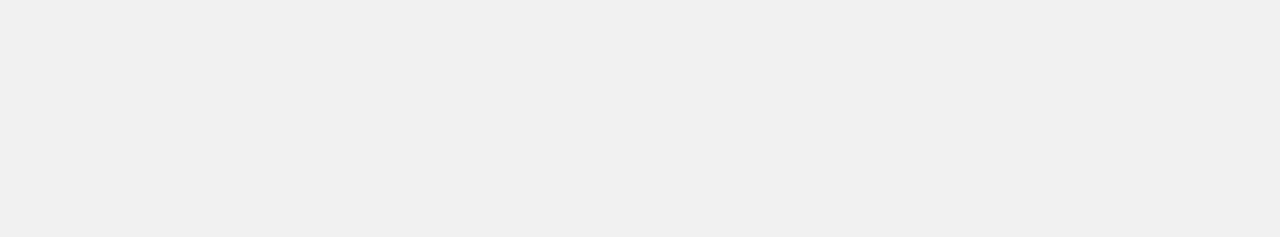
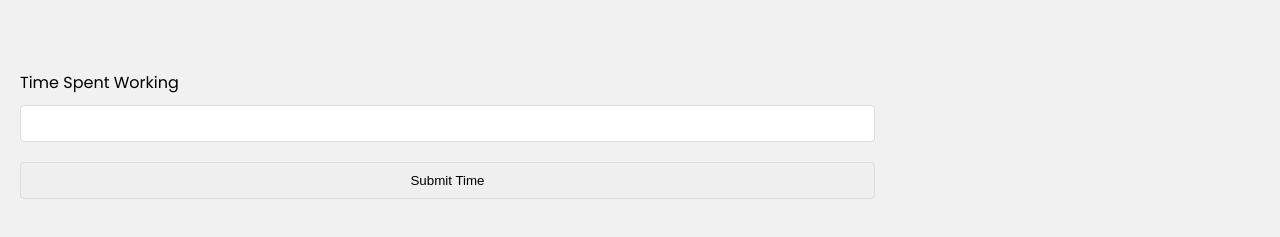
Before and after one commit to malatestafrank/CEN3031ProjectGroup64, a React (Create React App) app in the folder frontend/: page / in a window 1280 px wide. Shown: the part 543-780 px from the top of the page. Built offline with nearby package versions, Linux system fonts and the light colour scheme; no server answers.

Commit message:
Time Log Form Rough Draft

```diff
--- a/frontend/package.json
+++ b/frontend/package.json
@@ -10,7 +10,7 @@
     "react": "^18.2.0",
     "react-dom": "^18.2.0",
     "react-router-dom": "^6.22.3",
-    "react-scripts": "5.0.1",
+    "react-scripts": "^5.0.1",
     "web-vitals": "^2.1.4"
   },
   "scripts": {
--- /dev/null
+++ b/frontend/src/components/TimeLogForm.js
@@ -0,0 +1,15 @@
+import React from 'react'
+
+const TimeLogForm = () => {
+  return (
+   <form>
+    <div>
+        <label>Time Spent Working</label>
+        <input type='text'/>
+    </div>
+    <input type='submit' value='Submit Time' />
+   </form>
+  )
+}
+
+export default TimeLogForm
--- a/frontend/src/pages/Home.js
+++ b/frontend/src/pages/Home.js
@@ -4,6 +4,7 @@ import { useProjectsContext } from "../hooks/useProjectsContext"
 //components
 import ProjectDetails from '../components/ProjectDetails'
 import ProjectForm from "../components/ProjectForm"
+import TimeLogForm from "../components/TimeLogForm"
 
 const Home = () => {
     const {projects, dispatch} = useProjectsContext()
@@ -29,6 +30,7 @@ const Home = () => {
                 ))}
             </div>
             <ProjectForm></ProjectForm>
+            <TimeLogForm></TimeLogForm>
         </div>
     )
 }
```
Also changed, not shown: 1 other file (tests, documents, lock files or other folders).
